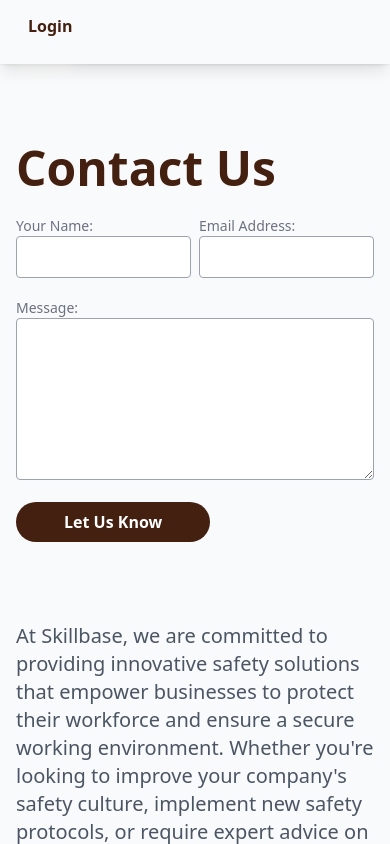
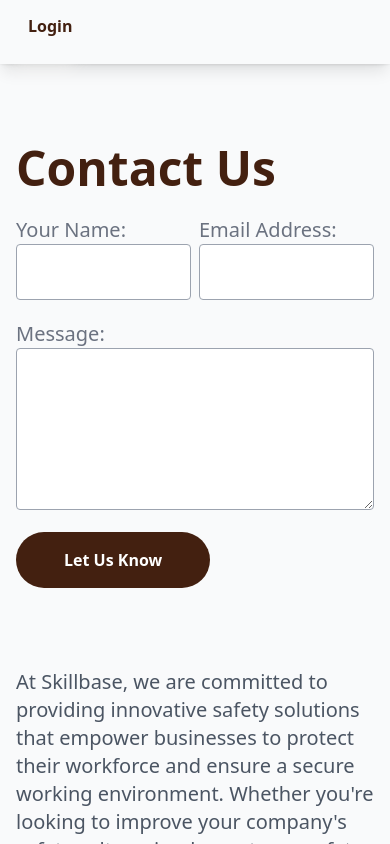
Before and after one commit to rufustech/skillbase, a React (Vite) app: page /contact in a window 390 px wide. Shown: the top 844 px of the page. Built offline with nearby package versions, Linux system fonts and the light colour scheme.

Commit message:
url change to render url

```diff
--- a/src/components/DashboardComponents/DashMainSection.jsx
+++ b/src/components/DashboardComponents/DashMainSection.jsx
@@ -147,7 +147,7 @@ function DashMainSection() {
             </div> */}
             <main className=" relative  ">
               <div className="flex flex-col lg:flex-row  ">
-                <section className="flex ">
+                <section className="flex md:pt-10 md:pl-20">
                   <div className="w-full h-auto  lg:pt-7  ">
                     <p className="pb-4">Hello Rufaro!</p>
                     <h1 className="__classNameName_8c8ae6  text-2xl lg:text-5xl lg:text-6xl text-[#432010] mb-10 font-extrabold uppercase ">
--- a/src/components/Registration/Login.jsx
+++ b/src/components/Registration/Login.jsx
@@ -184,7 +184,7 @@ export default function LogIn() {
                     User Name
                   </label>
                   <input
-                    className="appearance-none bg-white border-double border-2 border-[#432010] block w-full text-gray-700 border rounded py-4 px-4 mb-3 leading-tight focus:outline-none focus:bg-white"
+                    className="appearance-none h-16 bg-white border-double border-1 border-[#432010] block w-full text-gray-700 border rounded py-4 px-4 mb-3 leading-tight focus:outline-none focus:bg-white"
                     id="grid-first-name"
                     type="text"
                     placeholder="Enter your Name"
@@ -207,7 +207,7 @@ export default function LogIn() {
                   Email
                 </label>
                 <input
-                  className="appearance-none bg-white border-double border-2 border-[#432010] block w-full text-gray-700 border rounded py-4 px-4 leading-tight focus:outline-none focus:bg-white focus:border-gray-500"
+                  className="appearance-none h-16 bg-white border-double border-1 border-[#432010] block w-full text-gray-700 border rounded py-4 px-4 leading-tight focus:outline-none focus:bg-white focus:border-gray-500"
                   id="grid-last-name"
                   type="text"
                   placeholder="example@email.com"
@@ -232,7 +232,7 @@ export default function LogIn() {
                   Password
                 </label>
                 <input
-                  className="appearance-none bg-white border-double border-2 border-[#432010] block w-full text-gray-700 border rounded py-4 px-4 mb-3 leading-tight focus:outline-none focus:bg-white focus:border-gray-500"
+                  className="appearance-none h-16 bg-white border-double border-1 border-[#432010] block w-full text-gray-700 border rounded py-4 px-4 mb-3 leading-tight focus:outline-none focus:bg-white focus:border-gray-500"
                   id="grid-password"
                   type="password"
                   placeholder=""
@@ -257,7 +257,7 @@ export default function LogIn() {
                     Confirm Password
                   </label>
                   <input
-                    className="appearance-none bg-white border-double border-2 border-[#432010] block w-full text-gray-700 border rounded py-4 px-4 mb-3 leading-tight focus:outline-none focus:bg-white focus:border-gray-500"
+                    className="appearance-none h-16 bg-white border-double border-1 border-[#432010] block w-full text-gray-700 border rounded py-4 px-4 mb-3 leading-tight focus:outline-none focus:bg-white focus:border-gray-500"
                     id="grid-password-confirm"
                     type="password"
                     placeholder=""
--- a/src/components/Registration/LoginSignUpForm.jsx
+++ b/src/components/Registration/LoginSignUpForm.jsx
@@ -15,9 +15,9 @@ function LoginSignup() {
 
       {isLogin ? (
         <form>
-          <div>
+          <div className="w-40">
             <label>Email:</label>
-            <input type="email" placeholder="Enter email" />
+            <input className="" type="email" placeholder="Enter email" />
           </div>
           <div>
             <label>Password:</label>
--- a/src/components/constants/url.js
+++ b/src/components/constants/url.js
@@ -1,4 +1,4 @@
 export const urls = {
-  url: "http://localhost:5000",
-  // url: "https://skillbase-backend.onrender.com"
+  // url: "http://localhost:5000",
+  url: "https://skillbase-backend.onrender.com",
 };
--- a/src/pages/Contact.jsx
+++ b/src/pages/Contact.jsx
@@ -18,12 +18,12 @@ function Contact() {
                 <div className="w-1/2">
                   <label
                     htmlFor="name_field"
-                    className="block text-sm text-gray-500"
+                    className="block text-xl text-gray-500"
                   >
                     Your Name:
                   </label>
                   <input
-                    className="rounded border-gray-400 w-full p-2 border"
+                    className="rounded border-gray-400 h-14 w-full p-2 border"
                     type="text"
                     name="name"
                     id="name_field"
@@ -32,12 +32,12 @@ function Contact() {
                 <div className="w-1/2">
                   <label
                     htmlFor="email_field"
-                    className="block text-sm text-gray-500"
+                    className="block text-xl text-gray-500"
                   >
                     Email Address:
                   </label>
                   <input
-                    className="rounded border-gray-400 w-full p-2 border"
+                    className="rounded border-gray-400 h-14 w-full p-2 border"
                     type="email"
                     name="email"
                     id="email_field"
@@ -47,7 +47,7 @@ function Contact() {
               <div className="mb-4">
                 <label
                   htmlFor="message_field"
-                  className="block text-sm text-gray-500"
+                  className="block text-xl text-gray-500"
                 >
                   Message:
                 </label>
@@ -61,7 +61,7 @@ function Contact() {
               </div>
               <button
                 type="submit"
-                className="rounded-full text-white font-bold bg-[#432010] px-12 py-2 hover:scale-95 hover:text-[#432010] hover:bg-[white] hover:border-4 hover:border-double border-yellow-700 cursor-pointer hover:opacity-80 transition"
+                className="rounded-full text-white font-bold bg-[#432010] px-12 py-4 hover:scale-95 hover:text-[#432010] hover:bg-[white] hover:border-4 hover:border-double border-yellow-700 cursor-pointer hover:opacity-80 transition"
               >
                 Let Us Know
               </button>
```
